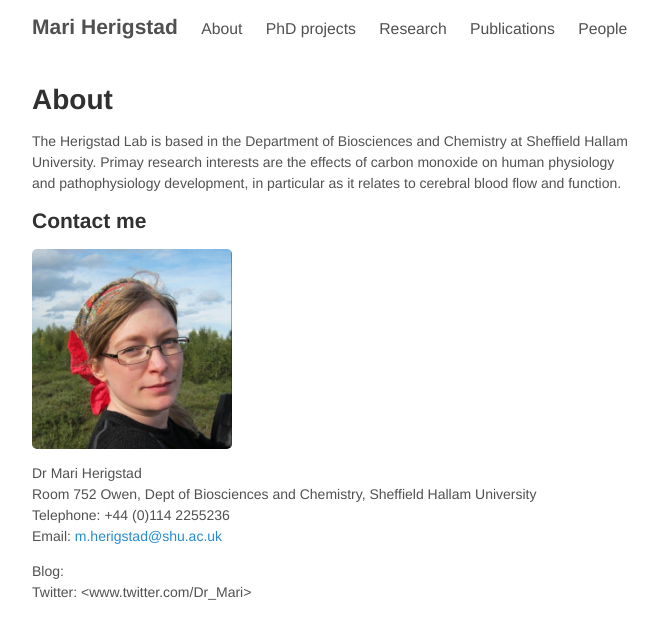
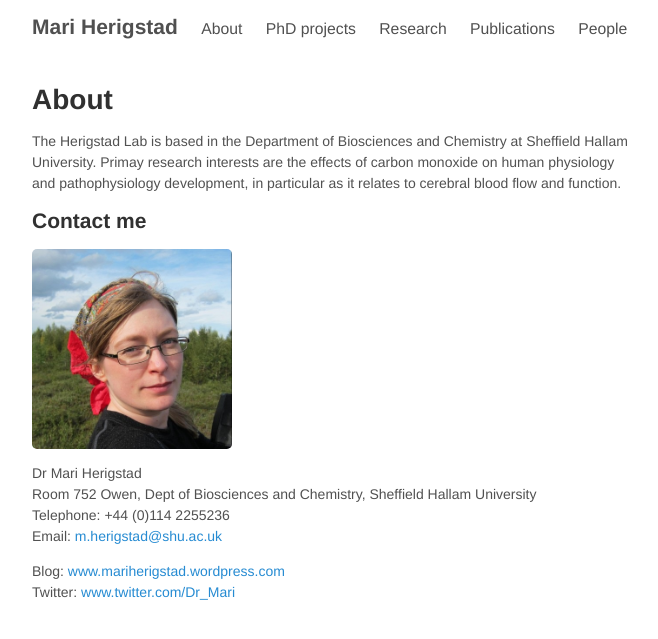
Before and after one commit to mariherigstad/mariherigstad.github.io, a Jekyll site: the page built from about.md, in a window 1280 px wide. Shown: the top 639 px of the page, without its empty margins (307-965 px from the left). Built offline with Jekyll 4.4.1, drawn with Linux system fonts in a browser that asks for light colours.

Commit message:
Update about.md

```diff
--- a/about.md
+++ b/about.md
@@ -14,5 +14,5 @@ Room 752 Owen, Dept of Biosciences and Chemistry, Sheffield Hallam University<br
 Telephone: +44 (0)114 2255236<br>
 Email: <m.herigstad@shu.ac.uk>
 
-Blog: <www.mariherigstad.wordpress.com><br>
-Twitter: <www.twitter.com/Dr_Mari>
+Blog: <a href="www.mariherigstad.wordpress.com">www.mariherigstad.wordpress.com</a><br>
+Twitter: <a href="www.twitter.com/Dr_Mari">www.twitter.com/Dr_Mari</a>
```
